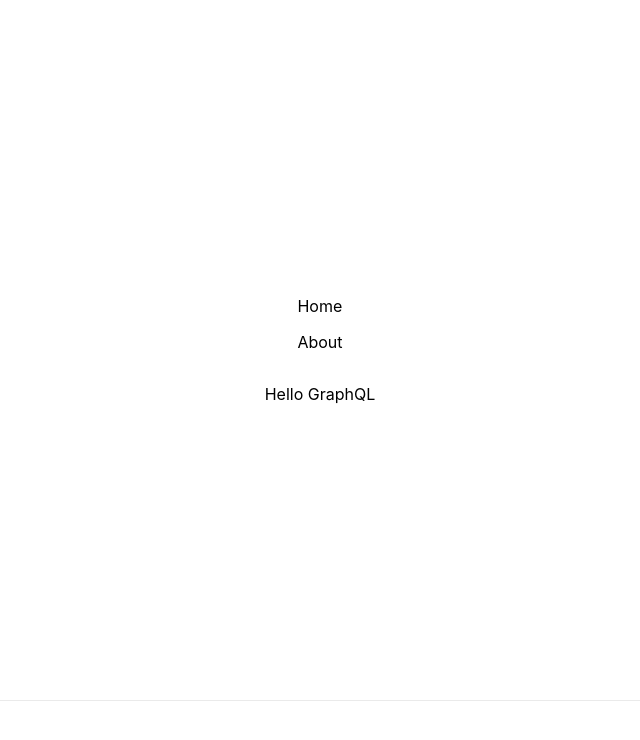
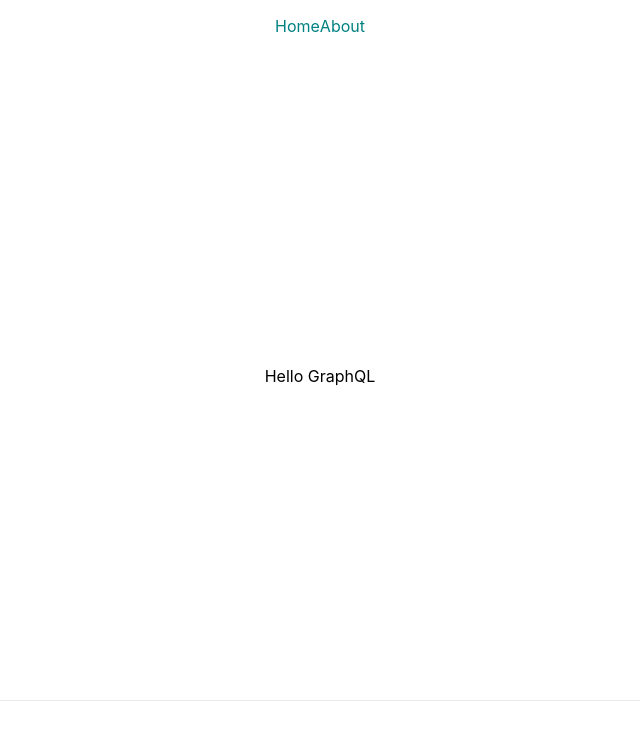
Before and after one commit to K-Daiki-0ne/GraphQL_practice, a Next.js app in the folder app/: page / in a window 1280 px wide. Shown: the top 740 px of the page, without its empty margins (320-960 px from the left). Built offline with nearby package versions, Linux system fonts and the light colour scheme.

Commit message:
change: css -> scss

```diff
--- a/app/next.config.js
+++ b/app/next.config.js
@@ -5,4 +5,5 @@ module.exports = {
     config.resolve.alias['@'] = path.join(__dirname, 'src')
     return config
   },
+
 }
--- a/app/package.json
+++ b/app/package.json
@@ -10,11 +10,14 @@
   "dependencies": {
     "next": "10.0.8",
     "react": "17.0.1",
-    "react-dom": "17.0.1"
+    "react-dom": "17.0.1",
+    "sass": "^1.32.8"
   },
   "devDependencies": {
     "@types/node": "^14.14.33",
     "@types/react": "^17.0.3",
+    "@zeit/next-sass": "^1.0.1",
+    "node-sass": "^5.0.0",
     "typescript": "^4.2.3"
   }
 }
--- /dev/null
+++ b/app/src/components/molecules/Header/Header.module.scss
@@ -0,0 +1,5 @@
+.sample {
+  display: flex;
+  color:teal;
+  justify-content: space-evenly;
+}
--- a/app/src/components/molecules/Header/Header.tsx
+++ b/app/src/components/molecules/Header/Header.tsx
@@ -1,9 +1,10 @@
 import React, { FC } from 'react'
 import Link from 'next/link'
+import styles from './Header.module.scss';
 
 export const Header: FC = (): JSX.Element => {
   return (
-    <header>
+    <header className={styles.sample}>
       <Link href='/'>
         <p>Home</p>
       </Link>
--- a/app/src/pages/_app.tsx
+++ b/app/src/pages/_app.tsx
@@ -1,4 +1,4 @@
-import '../styles/globals.css'
+import '../styles/globals.scss'
 
 function MyApp({ Component, pageProps }): JSX.Element {
   return <Component {...pageProps} />
--- a/app/src/pages/index.tsx
+++ b/app/src/pages/index.tsx
@@ -1,7 +1,7 @@
 import Head from 'next/head'
 import { NextPage } from 'next';
 import { Header } from '@src/components/molecules'
-import styles from '../styles/Home.module.css'
+import styles from '../styles/Home.module.scss'
 
 const Home:NextPage = (): JSX.Element => {
   return (
@@ -11,8 +11,9 @@ const Home:NextPage = (): JSX.Element => {
         <link rel="icon" href="/favicon.ico" />
       </Head>
 
+      <Header />
+
       <main className={styles.main}>
-        <Header />
         <p>Hello GraphQL</p>
       </main>
 
```
Also changed, not shown: app/src/styles/Home.module.scss (renamed from app/src/styles/Home.module.css), app/src/styles/globals.scss (renamed from app/src/styles/globals.css), 1 other file (tests, documents, lock files or other folders).
